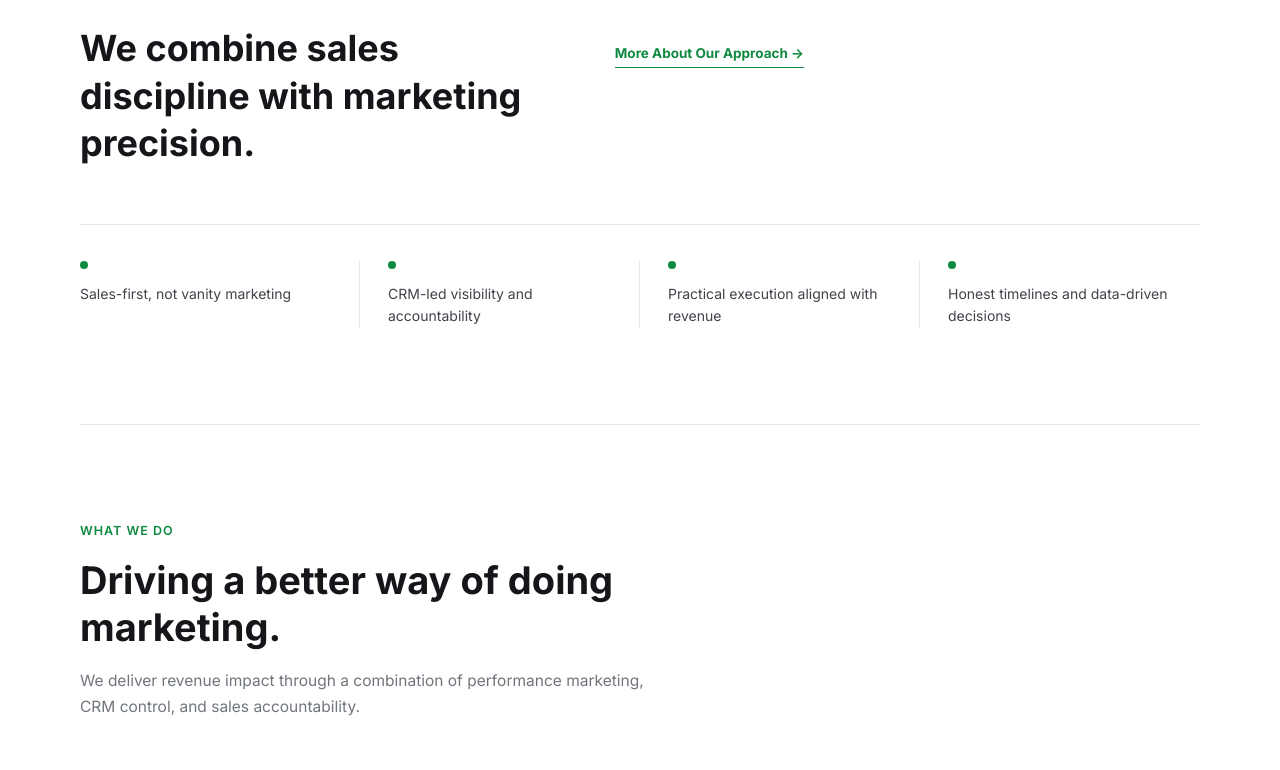
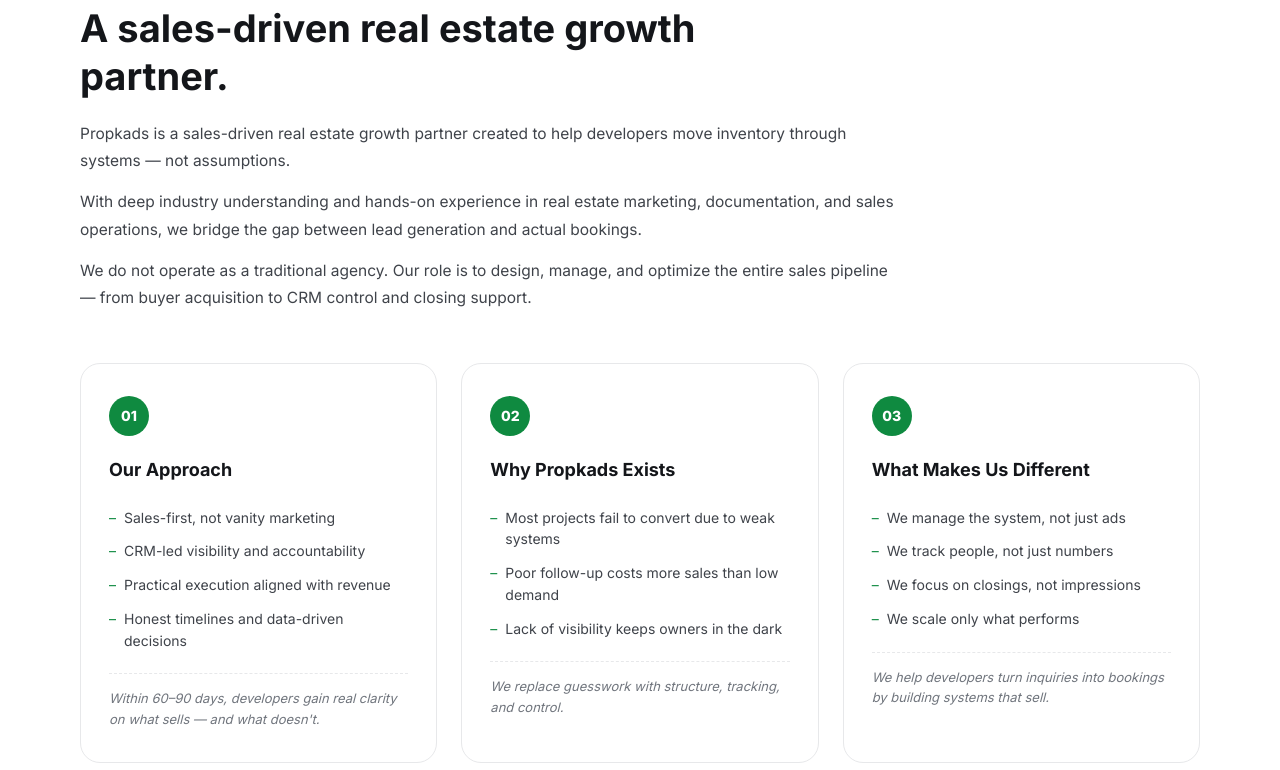
Before and after one commit to khurram7jc/propkads-website, a Next.js app: page / in a window 1280 px wide. Shown: the part 2360-3130 px from the top of the page. Built offline with nearby package versions, Linux system fonts and the light colour scheme; no server answers; the database is empty.

Commit message:
Restore full About content (3 intro paragraphs + 3 detailed cards) with richer card design

```diff
--- a/app/globals.css
+++ b/app/globals.css
@@ -158,31 +158,26 @@ input, select, textarea{font-family:inherit;}
 @media(max-width:700px){.flow{flex-direction:column;} .flow-arrow{transform:rotate(90deg);}}
 
 /* ---------- ABOUT ---------- */
-.about-v2-top{display:grid; grid-template-columns:0.9fr 1.1fr; gap:56px; margin-top:36px; align-items:start;}
-.about-v2-top h2{font-size:clamp(26px,3.2vw,36px); font-weight:700; line-height:1.32;}
-.about-v2-copy p{font-size:15.5px; color:var(--ink-soft); line-height:1.75;}
-.about-v2-link{
-  display:inline-block; margin-top:18px; font-size:13.5px; font-weight:700; color:var(--green);
-  border-bottom:1px solid var(--green); padding-bottom:2px; transition:opacity .15s;
+.about-v2-intro{margin-top:20px; max-width:820px; display:flex; flex-direction:column; gap:14px;}
+.about-v2-intro p{font-size:15.5px; color:var(--ink-soft); line-height:1.75;}
+
+.about-cards-v3{display:grid; grid-template-columns:repeat(3,1fr); gap:24px; margin-top:52px;}
+.about-card-v3{
+  background:#fff; border:1px solid var(--line); border-radius:20px; padding:32px 28px;
+  transition:transform .2s ease, box-shadow .2s ease, border-color .2s ease;
 }
-.about-v2-link:hover{opacity:0.7;}
+.about-card-v3:hover{transform:translateY(-4px); box-shadow:0 20px 40px rgba(20,22,26,0.08); border-color:transparent;}
+.about-card-v3-badge{
+  width:40px; height:40px; border-radius:50%; background:var(--green); color:#fff;
+  display:flex; align-items:center; justify-content:center; font-size:14px; font-weight:800; margin-bottom:20px;
+}
+.about-card-v3 h3{font-size:18px; font-weight:700; margin-bottom:16px;}
+.about-card-v3 ul{list-style:none; margin-bottom:16px;}
+.about-card-v3 li{font-size:14px; color:var(--ink-soft); padding:6px 0; display:flex; gap:8px; line-height:1.55;}
+.about-card-v3 li::before{content:"–"; color:var(--green); flex-shrink:0;}
+.about-card-v3-note{font-size:13px; color:var(--slate); font-style:italic; border-top:1px dashed var(--line); padding-top:14px; margin-top:4px;}
 
-.about-v2-facts{
-  display:grid; grid-template-columns:repeat(4,1fr); gap:0;
-  margin-top:56px; border-top:1px solid var(--line); padding-top:36px;
-}
-.about-fact{padding:0 28px; border-right:1px solid var(--line); font-size:14px; color:var(--ink-soft); line-height:1.6;}
-.about-fact:first-child{padding-left:0;}
-.about-fact:last-child{border-right:none;}
-.about-fact .dot{width:8px; height:8px; background:var(--green); border-radius:50%; display:block; margin-bottom:14px;}
-
-@media(max-width:900px){
-  .about-v2-top{grid-template-columns:1fr; gap:24px;}
-  .about-v2-facts{grid-template-columns:repeat(2,1fr); row-gap:28px;}
-  .about-fact{border-right:none; padding:0 12px;}
-  .about-fact:first-child{padding-left:12px;}
-}
-@media(max-width:560px){.about-v2-facts{grid-template-columns:1fr;} .about-fact{padding-left:0 !important;}}
+@media(max-width:900px){.about-cards-v3{grid-template-columns:1fr; gap:20px;}}
 
 /* ---------- SERVICES / WHAT WE DO ---------- */
 .whatwedo-wrap{display:grid; grid-template-columns:1.3fr 0.9fr 0.75fr; gap:20px; margin-top:52px; align-items:start;}
--- a/app/page.js
+++ b/app/page.js
@@ -26,11 +26,19 @@ const DEFAULT_CONTENT = {
   hero_bullet_2: 'CRM Integration & Lead Control',
   hero_bullet_3: 'Sales Team Accountability & Closing Support',
   about_eyebrow: 'About Propkads',
-  about_heading: 'We combine sales discipline with marketing precision.',
-  about_fact_1: 'Sales-first, not vanity marketing',
-  about_fact_2: 'CRM-led visibility and accountability',
-  about_fact_3: 'Practical execution aligned with revenue',
-  about_fact_4: 'Honest timelines and data-driven decisions',
+  about_heading: 'A sales-driven real estate growth partner.',
+  about_lead_1: 'Propkads is a sales-driven real estate growth partner created to help developers move inventory through systems — not assumptions.',
+  about_lead_2: 'With deep industry understanding and hands-on experience in real estate marketing, documentation, and sales operations, we bridge the gap between lead generation and actual bookings.',
+  about_lead_3: 'We do not operate as a traditional agency. Our role is to design, manage, and optimize the entire sales pipeline — from buyer acquisition to CRM control and closing support.',
+  about_card_1_title: 'Our Approach',
+  about_card_1_bullets: 'Sales-first, not vanity marketing\nCRM-led visibility and accountability\nPractical execution aligned with revenue\nHonest timelines and data-driven decisions',
+  about_card_1_note: "Within 60–90 days, developers gain real clarity on what sells — and what doesn't.",
+  about_card_2_title: 'Why Propkads Exists',
+  about_card_2_bullets: 'Most projects fail to convert due to weak systems\nPoor follow-up costs more sales than low demand\nLack of visibility keeps owners in the dark',
+  about_card_2_note: 'We replace guesswork with structure, tracking, and control.',
+  about_card_3_title: 'What Makes Us Different',
+  about_card_3_bullets: 'We manage the system, not just ads\nWe track people, not just numbers\nWe focus on closings, not impressions\nWe scale only what performs',
+  about_card_3_note: 'We help developers turn inquiries into bookings by building systems that sell.',
   services_eyebrow: 'What We Do',
   services_heading: 'Driving a better way of doing marketing.',
   services_intro: 'We deliver revenue impact through a combination of performance marketing, CRM control, and sales accountability.',
--- a/components/About.js
+++ b/components/About.js
@@ -1,21 +1,46 @@
 export default function About({ c }) {
+  const cards = [
+    {
+      title: c.about_card_1_title || 'Our Approach',
+      bullets: (c.about_card_1_bullets || '').split('\n').filter(Boolean),
+      note: c.about_card_1_note,
+    },
+    {
+      title: c.about_card_2_title || 'Why Propkads Exists',
+      bullets: (c.about_card_2_bullets || '').split('\n').filter(Boolean),
+      note: c.about_card_2_note,
+    },
+    {
+      title: c.about_card_3_title || 'What Makes Us Different',
+      bullets: (c.about_card_3_bullets || '').split('\n').filter(Boolean),
+      note: c.about_card_3_note,
+    },
+  ];
+
   return (
     <section className="section container" id="about">
       <div className="section-tag">{c.about_eyebrow || 'About Propkads'}</div>
+      <h2>{c.about_heading || 'A sales-driven real estate growth partner.'}</h2>
 
-      <div className="about-v2-top">
-        <h2>{c.about_heading || 'We combine sales discipline with marketing precision.'}</h2>
-        <div className="about-v2-copy">
-          <p>{c.about_lead_1}</p>
-          <a href="#services" className="about-v2-link">More About Our Approach →</a>
-        </div>
+      <div className="about-v2-intro">
+        <p>{c.about_lead_1}</p>
+        <p>{c.about_lead_2}</p>
+        <p>{c.about_lead_3}</p>
       </div>
 
-      <div className="about-v2-facts">
-        <div className="about-fact"><span className="dot"></span>{c.about_fact_1 || 'Sales-first, not vanity marketing'}</div>
-        <div className="about-fact"><span className="dot"></span>{c.about_fact_2 || 'CRM-led visibility and accountability'}</div>
-        <div className="about-fact"><span className="dot"></span>{c.about_fact_3 || 'Practical execution aligned with revenue'}</div>
-        <div className="about-fact"><span className="dot"></span>{c.about_fact_4 || 'Honest timelines and data-driven decisions'}</div>
+      <div className="about-cards-v3">
+        {cards.map((card, i) => (
+          <div className="about-card-v3" key={i}>
+            <div className="about-card-v3-badge">{String(i + 1).padStart(2, '0')}</div>
+            <h3>{card.title}</h3>
+            <ul>
+              {card.bullets.map((b, j) => (
+                <li key={j}>{b}</li>
+              ))}
+            </ul>
+            {card.note && <p className="about-card-v3-note">{card.note}</p>}
+          </div>
+        ))}
       </div>
     </section>
   );
```
